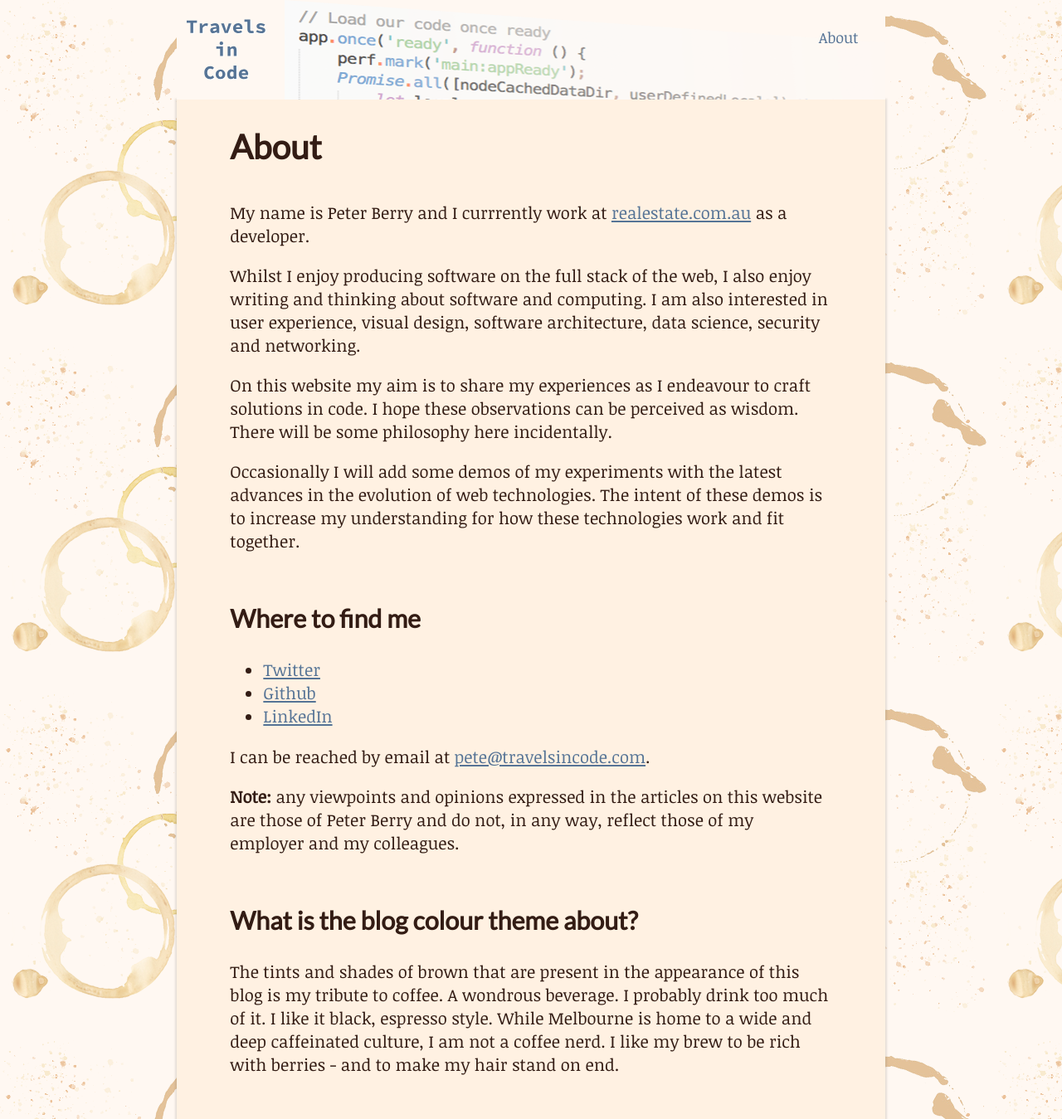
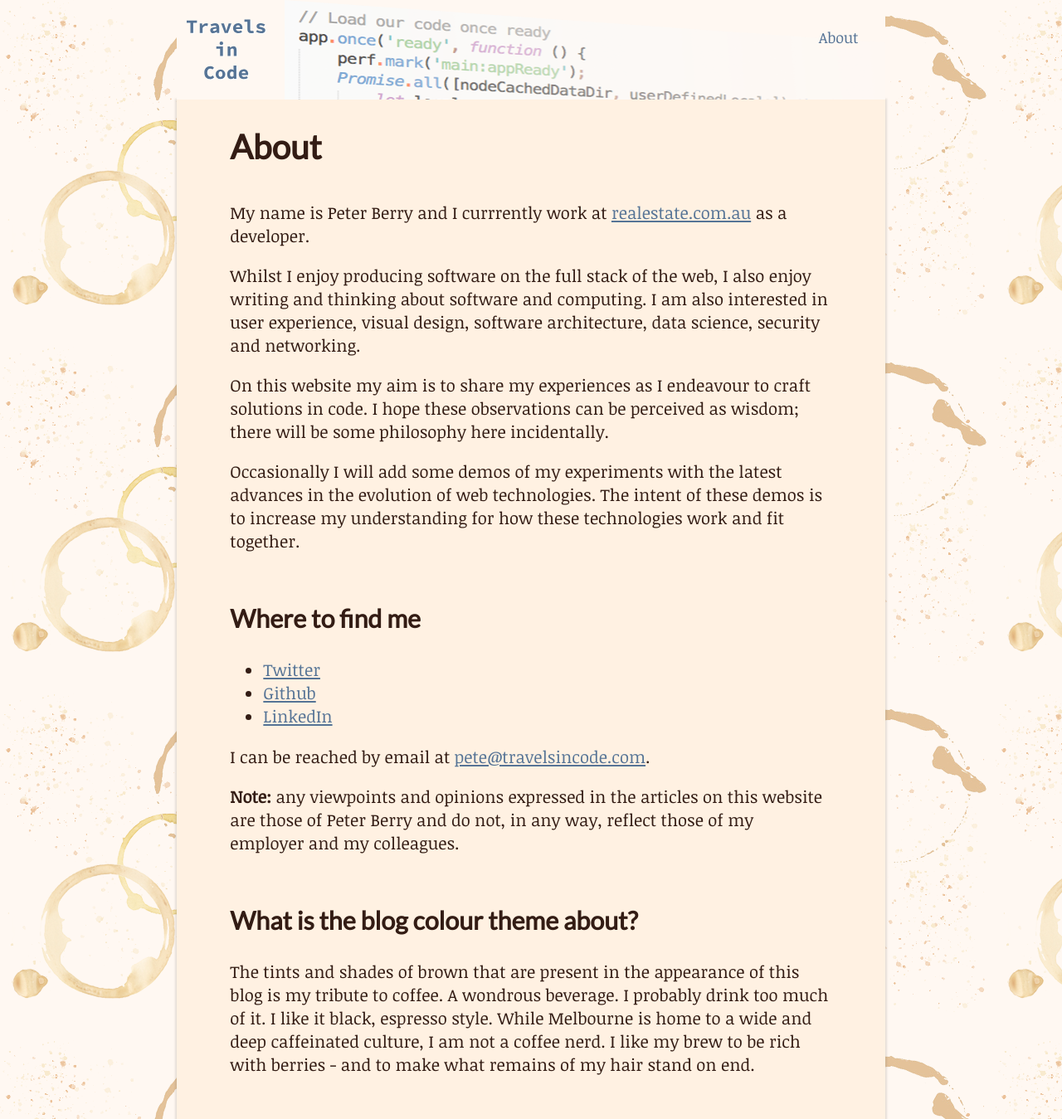
Before and after one commit to pwcberry/pwcberry.github.io, a Jekyll site: the page built from about.md, in a window 1280 px wide. Shown: the whole page at 83% size. Built offline with Jekyll 4.4.1, drawn with Linux system fonts in a browser that asks for light colours.

Commit message:
Tweak "About Me" page

```diff
--- a/about.md
+++ b/about.md
@@ -10,7 +10,7 @@
 
 Whilst I enjoy producing software on the full stack of the web, I also enjoy writing and thinking about software and computing. I am also interested in user experience, visual design, software architecture, data science, security and networking.
 
-On this website my aim is to share my experiences as I endeavour to craft solutions in code. I hope these observations can be perceived as wisdom. There will be some philosophy here incidentally.
+On this website my aim is to share my experiences as I endeavour to craft solutions in code. I hope these observations can be perceived as wisdom; there will be some philosophy here incidentally.
 
 Occasionally I will add some demos of my experiments with the latest advances in the evolution of web technologies. The intent of these demos is to increase my understanding for how these technologies work and fit together.
 
@@ -26,4 +26,4 @@
 
 ## What is the blog colour theme about?
 
-The tints and shades of brown that are present in the appearance of this blog is my tribute to coffee. A wondrous beverage. I probably drink too much of it. I like it black, espresso style. While Melbourne is home to a wide and deep caffeinated culture, I am not a coffee nerd. I like my brew to be rich with berries - and to make my hair stand on end.
+The tints and shades of brown that are present in the appearance of this blog is my tribute to coffee. A wondrous beverage. I probably drink too much of it. I like it black, espresso style. While Melbourne is home to a wide and deep caffeinated culture, I am not a coffee nerd. I like my brew to be rich with berries - and to make what remains of my hair stand on end.
```
